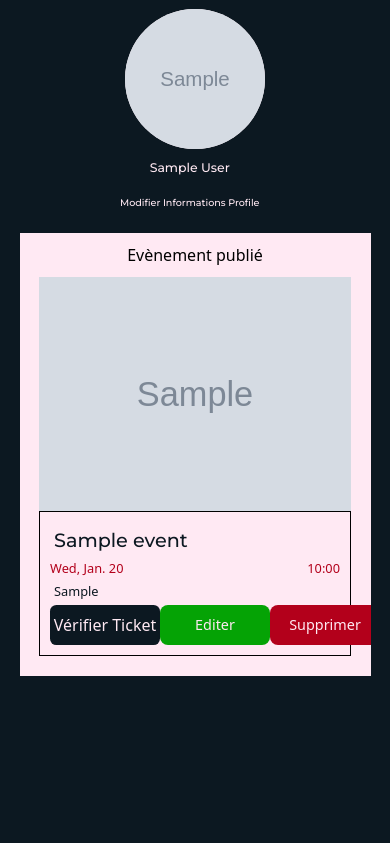
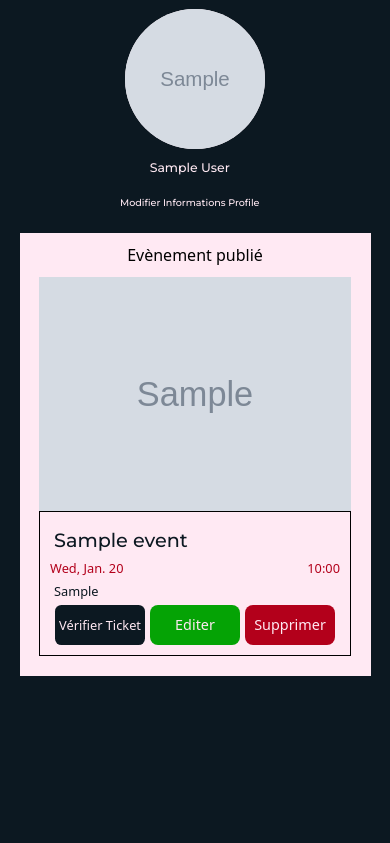
Before and after one commit to KennelPro225/mypass, a Flask app: page /profile/ in a window 390 px wide. Shown: the part 58-901 px from the top of the page. Run offline with Flask 2, Linux system fonts and the light colour scheme; a user stored in the database is signed in; tables that the repository leaves empty hold one stand-in row (values such as "Sample post"); grey boxes marked "Sample" are stand-in pictures; parts of the project's set-up code (start-up, migrations or seed data) failed here and were passed over; some libraries are stand-ins or nearby versions.

Commit message:
last update

```diff
--- a/mypass/static/style.css
+++ b/mypass/static/style.css
@@ -1647,7 +1647,7 @@ a:active {
   .button_edit {
     background-color: rgb(5, 163, 5);
     height: 40px;
-    width: 110px;
+    width: 90px;
     border-radius: 0.5rem;
     color: #ffe9f3;
     font-size: 0.9rem;
@@ -1658,7 +1658,7 @@ a:active {
     align-items: center;
   }
   .button_delete {
-    width: 110px;
+    width: 90px;
     background-color: #b3001b;
     height: 40px;
     border-radius: 0.5rem;
@@ -1779,8 +1779,9 @@ a:active {
   .button_check {
     background-color: #0c1821;
     color: #ffe9f3;
-    width: 110px;
+    width: 90px;
     height: 40px;
     border-radius: 0.4rem;
+    font-size: 0.8rem;
   }
 }
```
